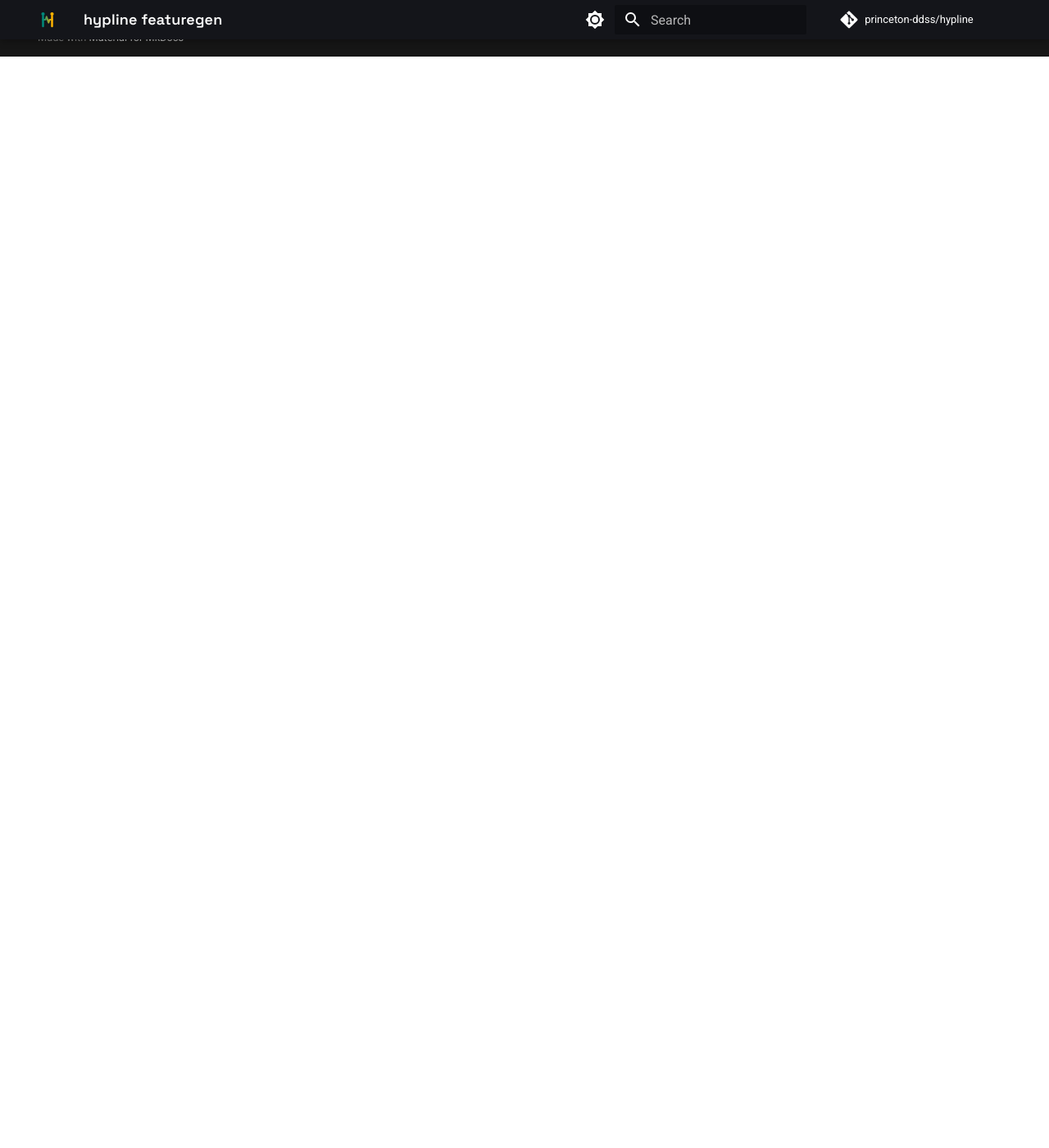
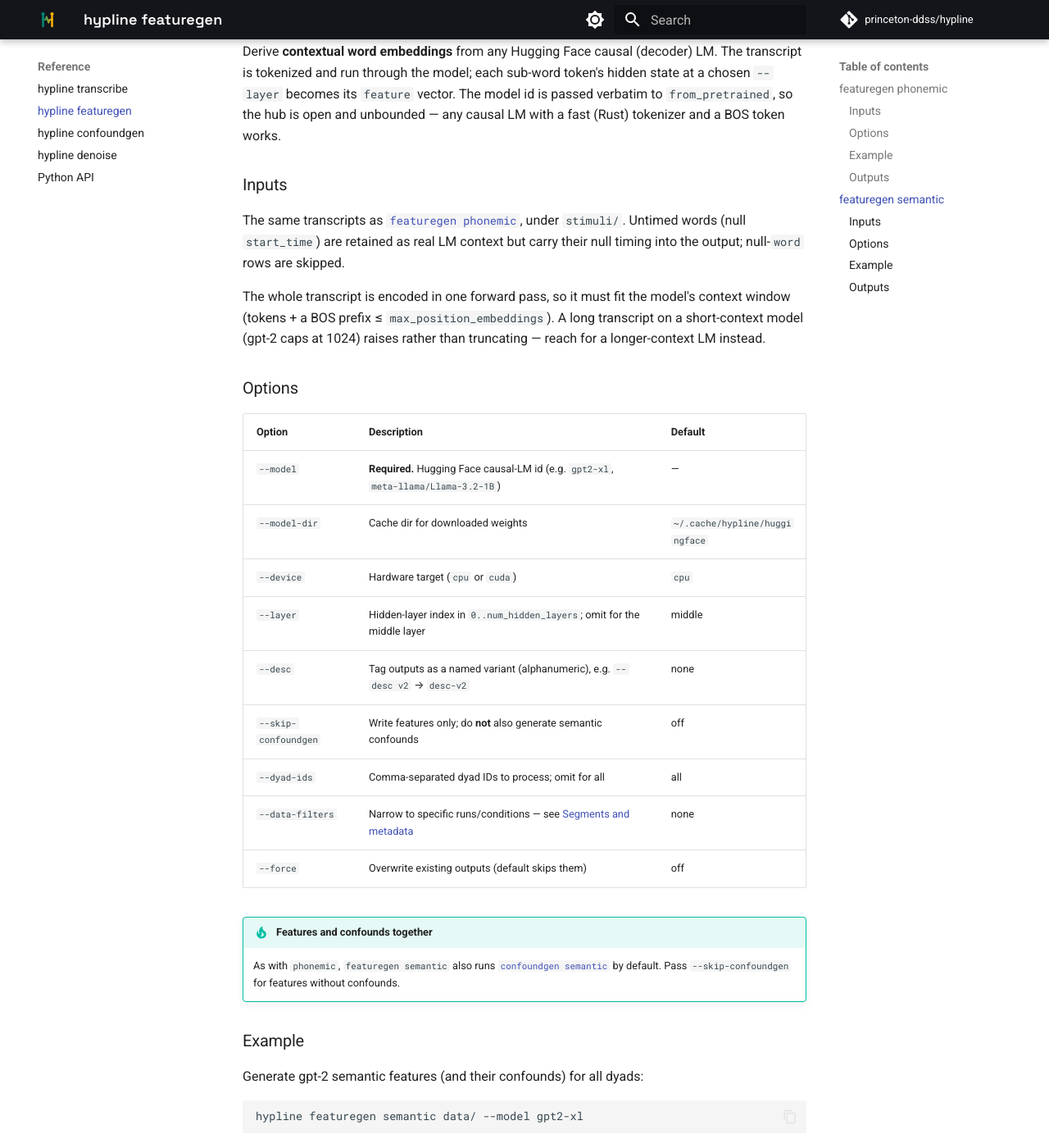
Before and after one commit to princeton-ddss/hypline, an MkDocs documentation site: the page built from docs/mkdocs/reference/featuregen.md, in a window 1280 px wide and 1400 px high, scrolled down 2380 px. Shown: the whole window at 82% size. Built offline with MkDocs 1.6.1 and Material for MkDocs 9.7.7, drawn with Linux system fonts in a browser that asks for light colours; comment, search, counter and statistics services are not loaded; the version menu is left out; before the commit the page ends 2449 px from its top, so only the background shows below that; some of the changed text lies outside the part shown.

Commit message:
Document semantic featuregen and confoundgen

````diff
--- a/docs/mkdocs/reference/featuregen.md
+++ b/docs/mkdocs/reference/featuregen.md
@@ -8,9 +8,10 @@ feature kind.
 hypline featuregen <kind> <dataset-root> [OPTIONS]
 ```
 
-| Subcommand | Generates                                          |
-| ---------- | -------------------------------------------------- |
+| Subcommand | Generates                                            |
+| ---------- | ---------------------------------------------------- |
 | `phonemic` | phoneme-level articulatory features from transcripts |
+| `semantic` | contextual word embeddings from a Hugging Face causal LM |
 
 ---
 
@@ -91,3 +92,79 @@ A `--desc` label lands as `desc-<label>` and lives in its own subdirectory
     `start_time` (seconds from the start of the stimulus) and a `feature` vector.
     Timing is the phoneme's word onset — hypline does not yet have sub-word
     audio alignment, so phonemes within a word share that word's onset.
+
+---
+
+## `featuregen semantic`
+
+Derive **contextual word embeddings** from any Hugging Face causal (decoder) LM.
+The transcript is tokenized and run through the model; each sub-word token's
+hidden state at a chosen `--layer` becomes its `feature` vector. The model id is
+passed verbatim to `from_pretrained`, so the hub is open and unbounded — any
+causal LM with a fast (Rust) tokenizer and a BOS token works.
+
+### Inputs
+
+The same transcripts as [`featuregen phonemic`](#featuregen-phonemic), under
+`stimuli/`. Untimed words (null `start_time`) are retained as real LM context
+but carry their null timing into the output; null-`word` rows are skipped.
+
+The whole transcript is encoded in one forward pass, so it must fit the model's
+context window (tokens + a BOS prefix ≤ `max_position_embeddings`). A long
+transcript on a short-context model (gpt-2 caps at 1024) raises rather than
+truncating — reach for a longer-context LM instead.
+
+### Options
+
+| Option               | Description                                                       | Default |
+| -------------------- | ---------------------------------------------------------------- | ------- |
+| `--model`            | **Required.** Hugging Face causal-LM id (e.g. `gpt2-xl`, `meta-llama/Llama-3.2-1B`) | — |
+| `--model-dir`        | Cache dir for downloaded weights                                 | `~/.cache/hypline/huggingface` |
+| `--device`           | Hardware target (`cpu` or `cuda`)                                | `cpu`   |
+| `--layer`            | Hidden-layer index in `0..num_hidden_layers`; omit for the middle layer | middle |
+| `--desc`             | Tag outputs as a named variant (alphanumeric), e.g. `--desc v2` → `desc-v2` | none |
+| `--skip-confoundgen` | Write features only; do **not** also generate semantic confounds | off     |
+| `--dyad-ids`         | Comma-separated dyad IDs to process; omit for all                | all     |
+| `--data-filters`     | Narrow to specific runs/conditions — see [Segments and metadata](../concepts/segments.md) | none |
+| `--force`            | Overwrite existing outputs (default skips them)                  | off     |
+
+!!! tip "Features and confounds together"
+
+    As with `phonemic`, `featuregen semantic` also runs
+    [`confoundgen semantic`](confoundgen.md) by default. Pass `--skip-confoundgen`
+    for features without confounds.
+
+### Example
+
+Generate gpt-2 semantic features (and their confounds) for all dyads:
+
+```bash
+hypline featuregen semantic data/ --model gpt2-xl
+```
+
+### Outputs
+
+A semantic feature file per transcript, tagged `feat-semantic`, under
+`features/`. Each row carries `start_time`, `word`, `token`, the `feature`
+vector, and — for any non-zero layer — per-token LM metrics (`rank`,
+`true_prob`, `entropy`). The Parquet footer records `hf_model`, `hf_tokenizer`
+(equal to `hf_model` unless overridden via the [Python API](python-api.md)), and
+`layer`. With `--skip-confoundgen` omitted, the matching `conf-semantic`
+confounds appear too (see [`confoundgen`](confoundgen.md)):
+
+```
+<dataset-root>/
+├── features/dyad-103/ses-1/semantic/
+│   └── dyad-103_ses-1_task-conv_run-1_feat-semantic.parquet
+└── confounds/dyad-103/ses-1/                            # from the chained confoundgen
+    ├── semantic-onset/
+    │   └── dyad-103_ses-1_task-conv_run-1_conf-semantic_desc-onset.parquet
+    └── semantic-rate/
+        └── dyad-103_ses-1_task-conv_run-1_conf-semantic_desc-rate.parquet
+```
+
+!!! note "Causal LMs only"
+
+    The model must be a causal/decoder LM with a fast tokenizer and a BOS token.
+    Encoder checkpoints (BERT and the like) are rejected up front — `from_pretrained`
+    would silently load them and emit garbage.
````
Also changed, not shown: docs/mkdocs/concepts/layout.md (+2 -2 lines), docs/mkdocs/index.md (+2 -0 lines), docs/mkdocs/reference/confoundgen.md (+48 -0 lines), docs/mkdocs/reference/python-api.md (+3 -3 lines), README.md.
